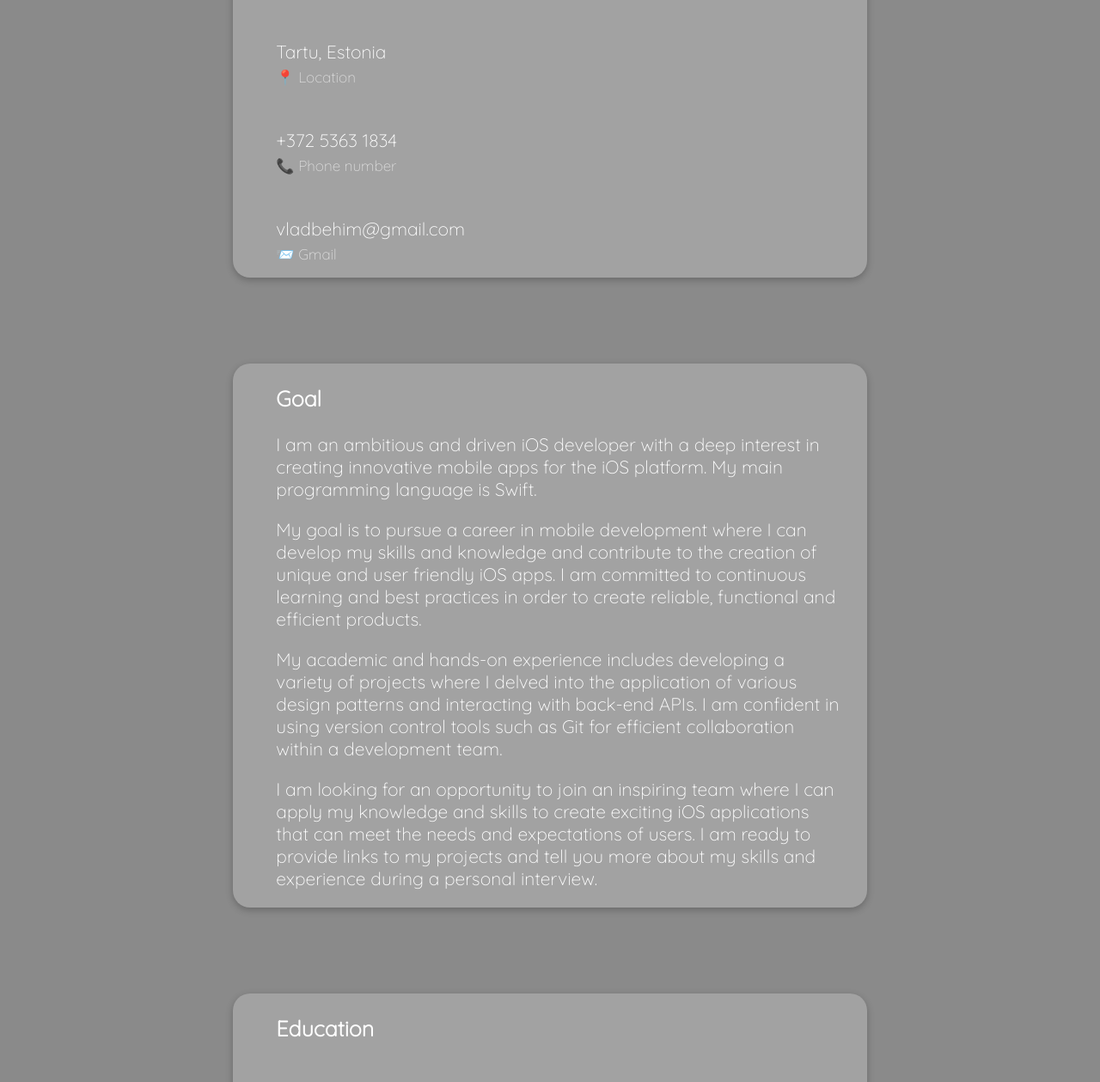
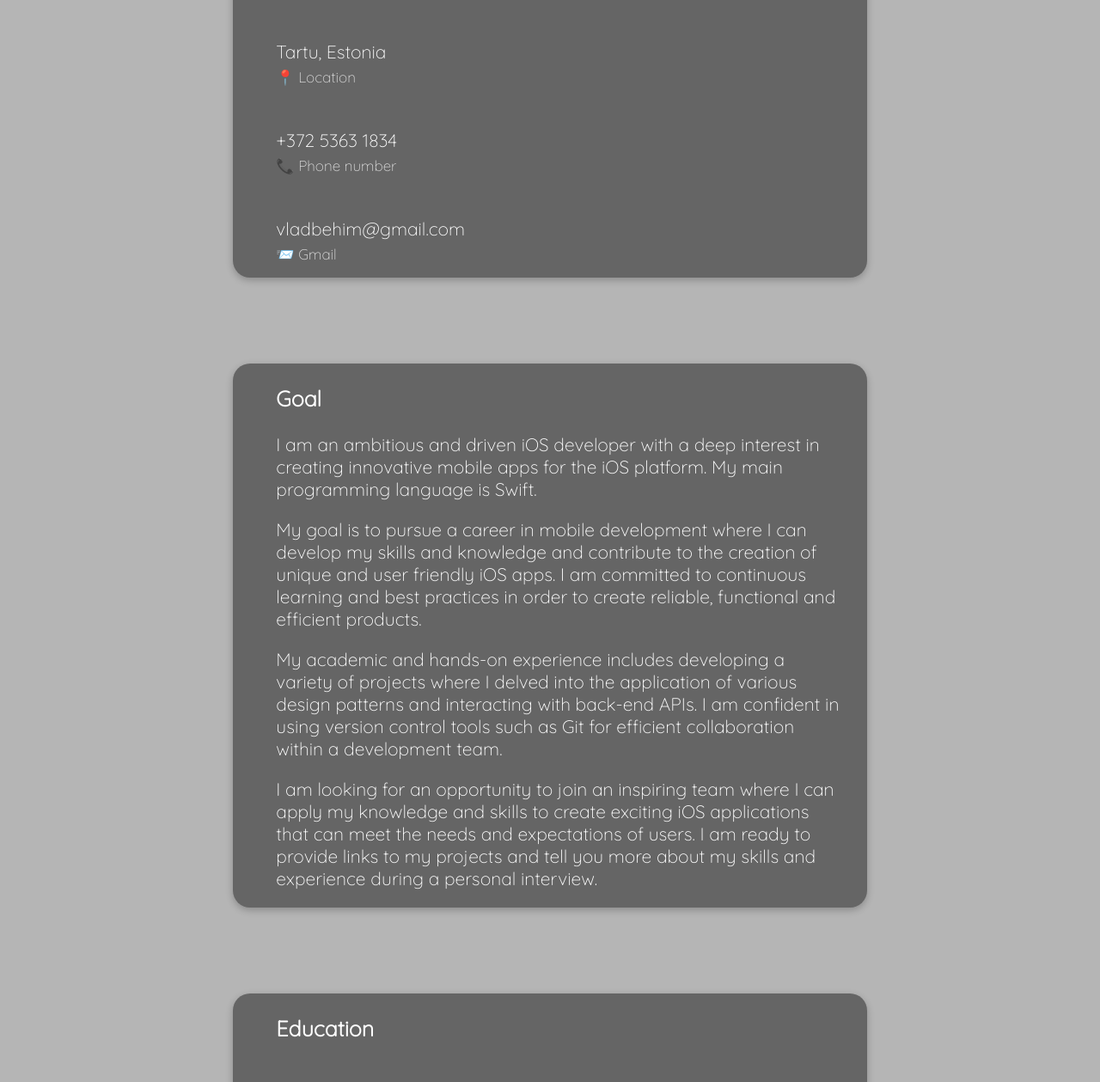
Before and after one commit to LadikBeg/Vladyslav-Behim-CV, a plain HTML site: page index.html in a window 1280 px wide. Shown: the part 282-1541 px from the top of the page at 86% size. Drawn offline with Linux system fonts and the light colour scheme.

Commit message:
content background color

```diff
--- a/index.html
+++ b/index.html
@@ -9,7 +9,7 @@
     <link rel="preconnect" href="https://fonts.googleapis.com">
 <link rel="preconnect" href="https://fonts.gstatic.com" crossorigin>
 <link href="https://fonts.googleapis.com/css2?family=Poiret+One&family=Quicksand:wght@300&display=swap" rel="stylesheet">
-<link rel="icon" href="🫡">
+
 </head>
 
 <body>
--- a/style.css
+++ b/style.css
@@ -1,6 +1,6 @@
 body {
     margin: 0;
-    background-color: rgb(138, 138, 138);
+    background-color: rgb(181, 181, 181);
     display: flex;
     justify-content: center;
     flex-wrap: wrap;
@@ -50,7 +50,7 @@ body {
 .goal {
     display: flex;
     flex-direction: column;
-    background-color: rgb(162, 162, 162);
+    background-color: rgb(101, 101, 101);
     border-radius: 20px;
     width: 60%;
     min-width: 250px;
@@ -68,7 +68,7 @@ body {
 .contact {
     display: flex;
     flex-direction: column;
-    background-color: rgb(162, 162, 162);
+    background-color: rgb(101, 101, 101);
     border-radius: 20px;
     width: 28%;
     min-width: 250px;
@@ -88,12 +88,16 @@ body {
 .education {
     display: flex;
     flex-direction: column;
-    background-color: rgb(162, 162, 162);
+    background-color: rgb(101, 101, 101);
     border-radius: 20px;
     width: 28%;
     min-width: 250px;
     box-shadow: rgba(0, 0, 0, 0.24) 0px 3px 8px;
     color: white;
+}
+.education:hover{
+    transition: 0.3s;
+    background-color: rgb(78, 78, 78);
 }
 
 /*Project and portfol*/
```
